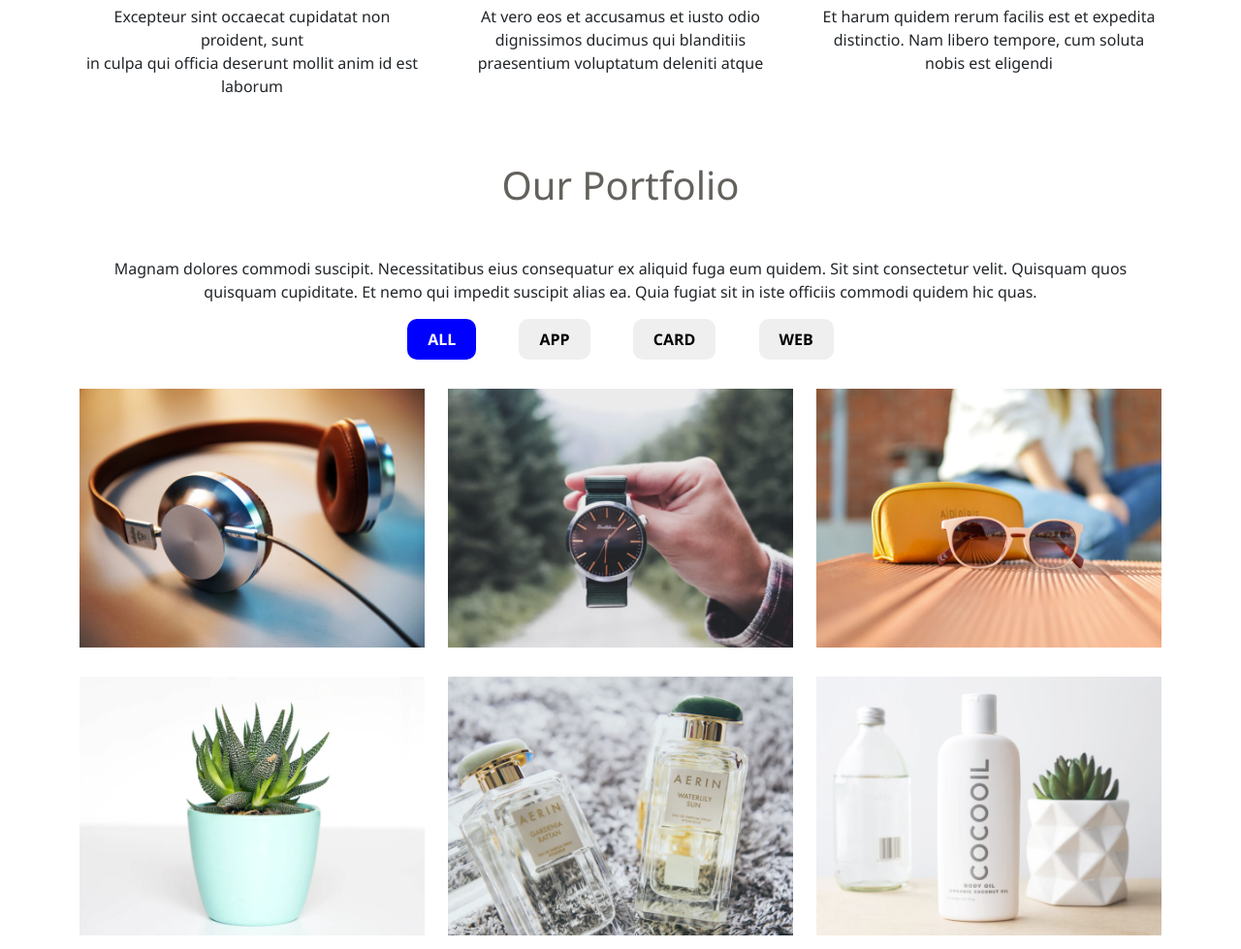
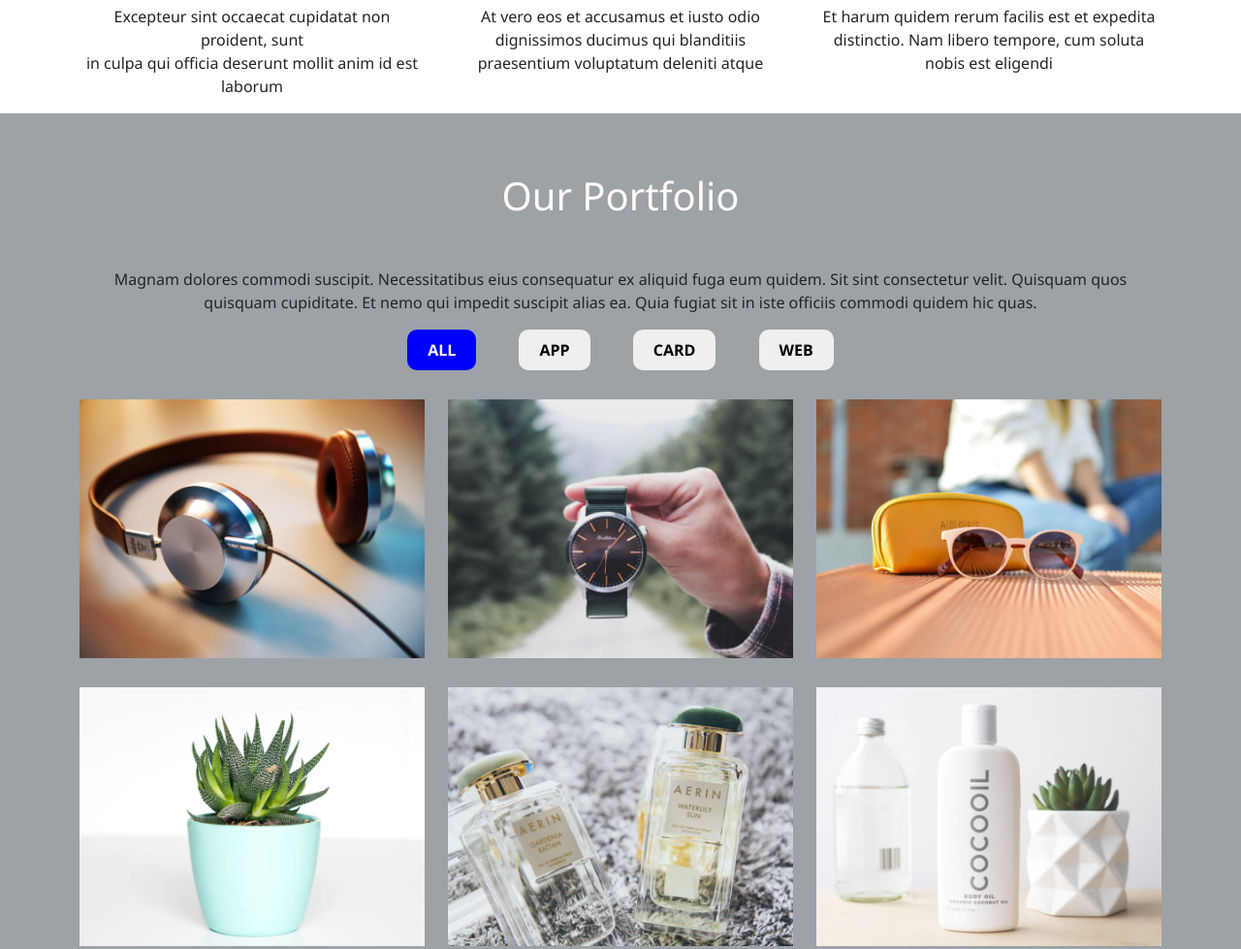
Before and after one commit to Pranto50000/2nd-Exam-OBAT, a plain HTML site: page index.html in a window 1280 px wide. Shown: the part 3084-4063 px from the top of the page at 97% size. Drawn offline with nearby package versions, Linux system fonts and the light colour scheme.

Commit message:
Add files via upload

```diff
--- a/style.css
+++ b/style.css
@@ -338,11 +338,16 @@ a{
 }
 
 /* gallary */
-
+.gallary{
+    padding: 11px 0px 74px 0px;
+    background-color: rgb(156 162 166);
+    height: 100%;
+    width: 100%;
+}
 .gallary h1{
     margin-top: 50px;
     text-align: center;
-    color: rgb(100, 97, 93);
+    color: rgb(255, 250, 250);
     margin-bottom: 50px;
     font-weight: 500;
 }
```
